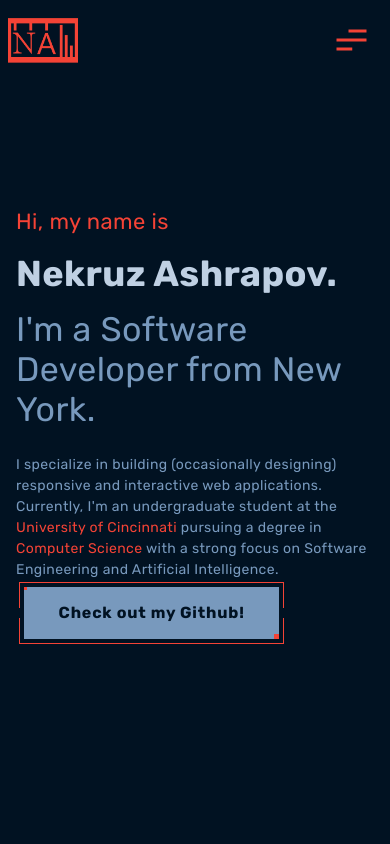
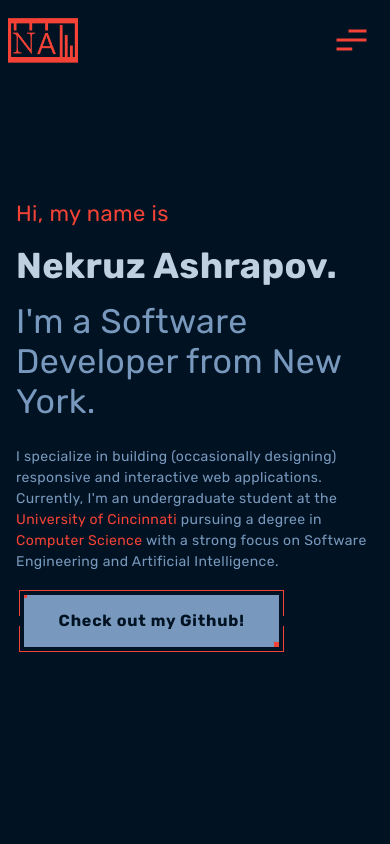
Before and after one commit to NekruzAsh/MyPortfolio, a Next.js app: page / in a window 390 px wide. Shown: the top 844 px of the page. Built offline with nearby package versions, Linux system fonts and the light colour scheme.

Commit message:
updated button top margin on landing page for smaller viewports.

```diff
--- a/app/components/main.jsx
+++ b/app/components/main.jsx
@@ -30,7 +30,7 @@ const main = () => {
               strong focus on Software Engineering and Artificial Intelligence.
             </p>
           </div>
-          <div className="button-borders mt-4 ml-2 md:ml-1 md:mt-16">
+          <div className="button-borders mt-8 ml-2 md:ml-1 md:mt-16">
             <a href="https://github.com/NekruzAsh" target="_blank">
               <button class="primary-button">Check out my Github!</button>
             </a>
```
